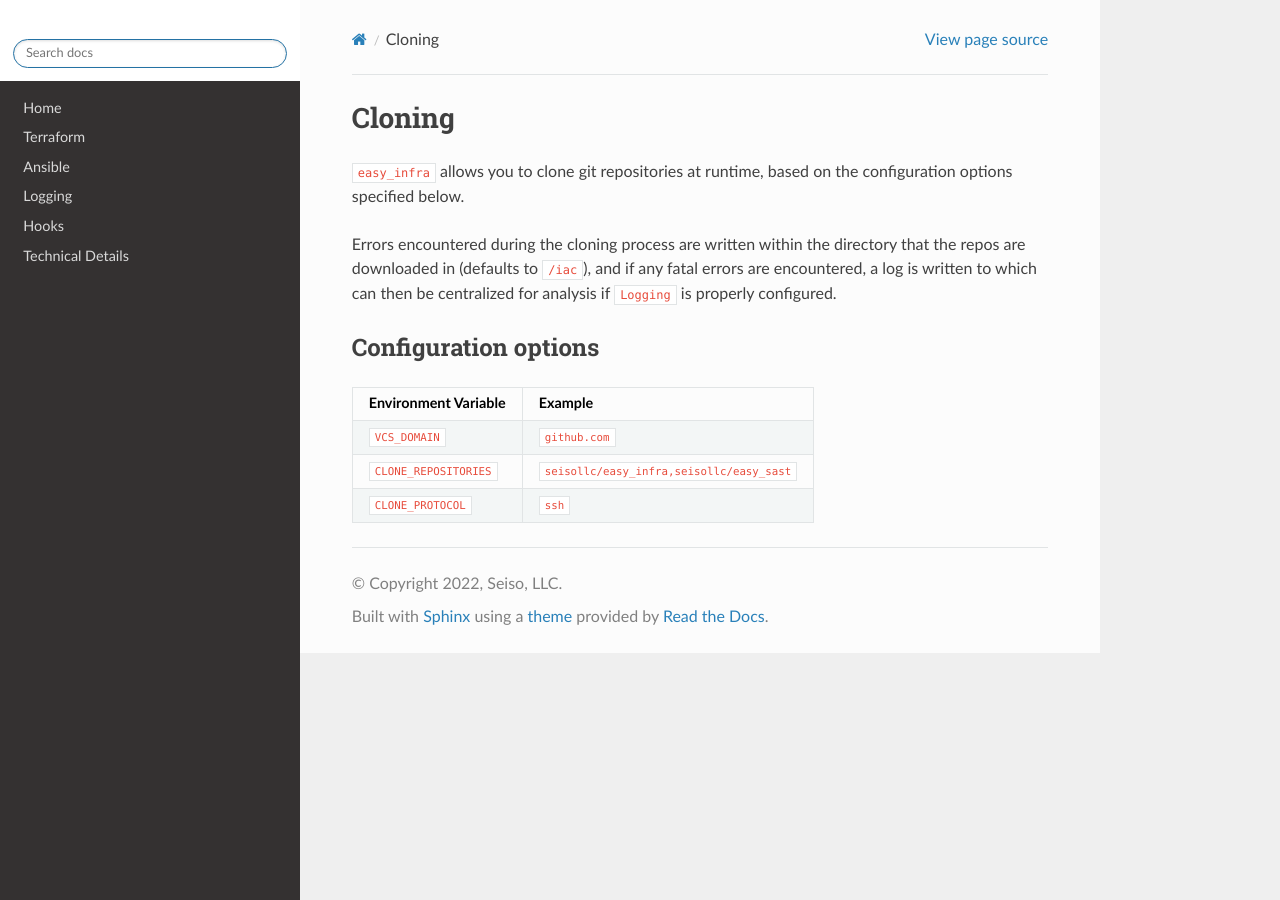
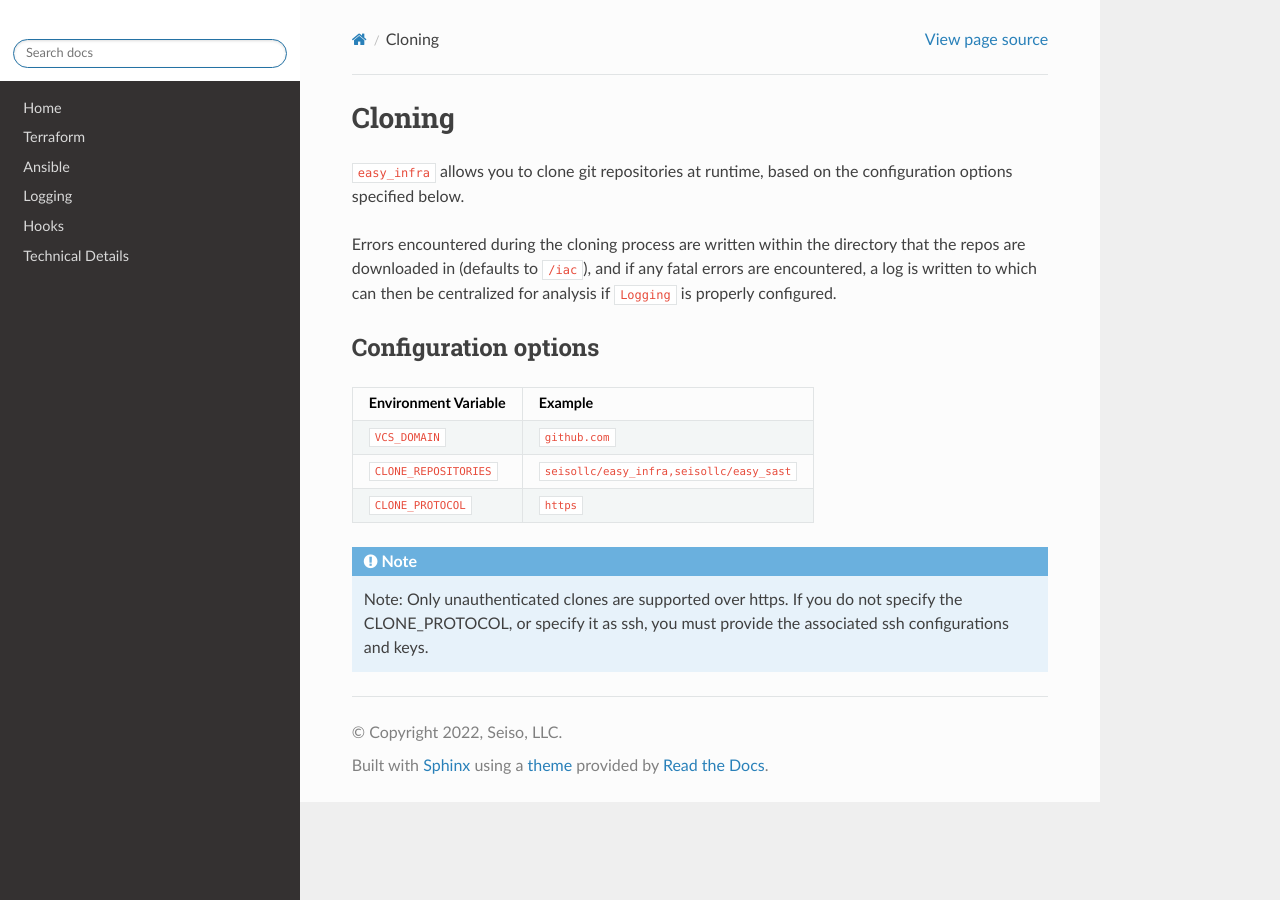
Before and after one commit to SeisoLLC/easy_infra, a Sphinx documentation site: the page built from docs/Cloning/index.rst, in a window 1280 px wide. Built offline with Sphinx 7.4.7 and the Read the Docs theme 2.0.0, drawn with Linux system fonts in a browser that asks for light colours.

Commit message:
Add additional https support

```diff
--- a/docs/Cloning/index.rst
+++ b/docs/Cloning/index.rst
@@ -17,5 +17,8 @@ Configuration options
 +------------------------+--------------------------------------------+
 | ``CLONE_REPOSITORIES`` | ``seisollc/easy_infra,seisollc/easy_sast`` |
 +------------------------+--------------------------------------------+
-| ``CLONE_PROTOCOL``     | ``ssh``                                    |
+| ``CLONE_PROTOCOL``     | ``https``                                  |
 +------------------------+--------------------------------------------+
+
+.. note::
+    Note: Only unauthenticated clones are supported over https. If you do not specify the CLONE_PROTOCOL, or specify it as ssh, you must provide the associated ssh configurations and keys.
```
Also changed, not shown: 1 other file.
